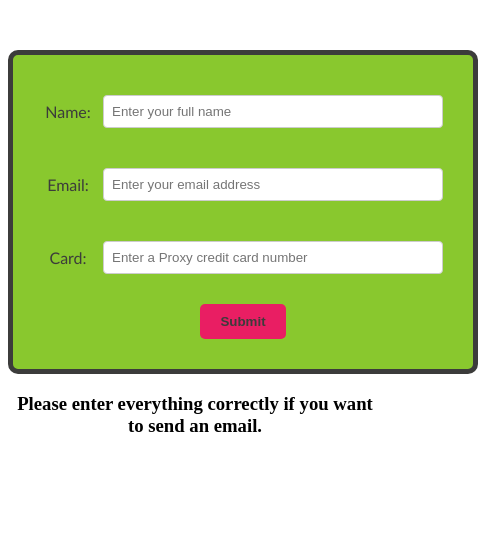
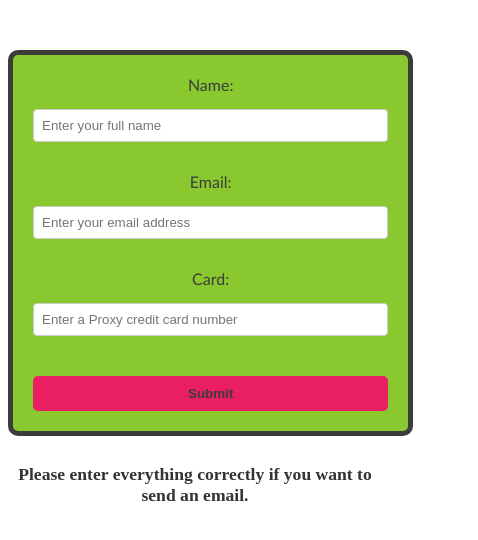
Before and after one commit to tltommu/apprenticeship_project, an Angular app: page / in a window 390 px wide. Shown: the top 540 px of the page, 478 px wide, since content can reach past the window. Built offline with nearby package versions, Linux system fonts and the light colour scheme.

Commit message:
testing responsive design

```diff
--- a/src/app/app.component.css
+++ b/src/app/app.component.css
@@ -1,7 +1,9 @@
 form {
   max-width: 700px;
   margin: 0 auto;
+  width: 90%;
 }
+
 input {
   display: block;
   margin: 10px auto;
@@ -22,7 +24,6 @@ form {
   background-color: #ffe3f0;
 }
 
-
 .form-container {
   font-family: Calibri, sans-serif;
   text-align: center;
@@ -34,7 +35,15 @@ form {
   margin-left: auto;
   margin-right: auto;
   color: white;
-    border:5px solid #3c3c3b;
+  border: 5px solid #3c3c3b;
+}
+
+/* Make the form container responsive */
+@media (max-width: 480px) {
+  .form-container {
+    width: 95%;
+    padding: 20px;
+  }
 }
 
 button {
@@ -45,6 +54,9 @@ form {
   font-weight: bold;
   cursor: pointer;
   border-radius: 5px;
+  width: 100%;
+  max-width: 200px;
+  margin-top: 10px;
 }
 
 .input-group {
@@ -60,7 +72,6 @@ form {
   width: 100%;
   max-width: 230px;
   flex: 1;
-
 }
 
 /* Icon inside the input */
@@ -72,7 +83,6 @@ form {
   font-size: 1.2rem;
 }
 
-  /* Green tick and red cross */
 .tick {
   color: #89c82e;
 }
@@ -84,10 +94,12 @@ form {
   display: flex;
   align-items: center;
   margin-bottom: 20px;
+  flex-wrap: wrap;
 }
 
 .input-row label {
-    width: 50px; /* fixed width ensures alignment */
+  width: 80px;
+  min-width: 60px;
   color: #3c3c3b;
   margin-right: 10px;
   font-weight: 500;
@@ -101,7 +113,7 @@ form {
 
 .input-wrapper input {
   width: 100%;
-    padding: 8px 30px 8px 8px; /* space for icon on the right */
+  padding: 8px 30px 8px 8px;
   border: 1px solid #ccc;
   border-radius: 4px;
   box-sizing: border-box;
@@ -115,13 +127,36 @@ form {
   font-size: 1.2rem;
 }
 
-  .tick {
-    color: #89c82e;
+.h1 {
+  text-align: center;
+  font-size: 1.1rem;
+  padding: 10px;
+  color: #333;
 }
 
-  .cross {
-    color: #e91e63;
+/* Responsive adjustments for smaller screens */
+@media (max-width: 450px) {
+  .input-row {
+    flex-direction: column;
+    align-items: flex-start;
   }
-  .h1{
-    text-align: center;
+
+  .input-row label {
+    width: 100%;
+    margin-bottom: 5px;
   }
+
+  .input-wrapper {
+    width: 100%;
+  }
+
+  .form-container {
+    width: 95%;
+    padding: 20px;
+  }
+
+  button {
+    width: 100%;
+    max-width: none;
+  }
+}
```
Lines whose indentation alone changed are shown as unchanged.
